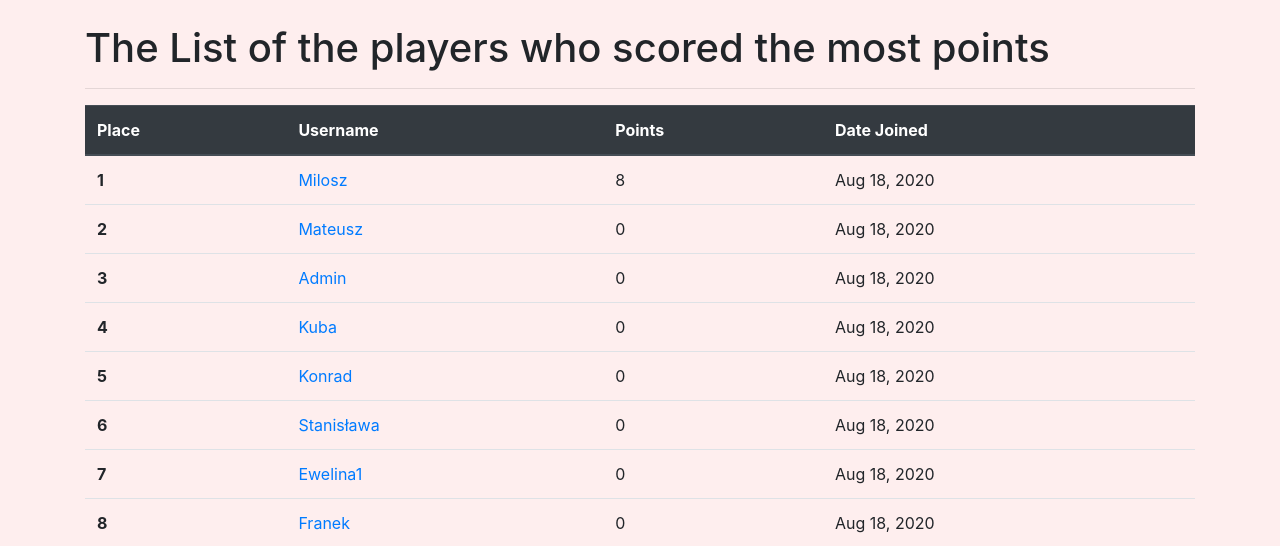
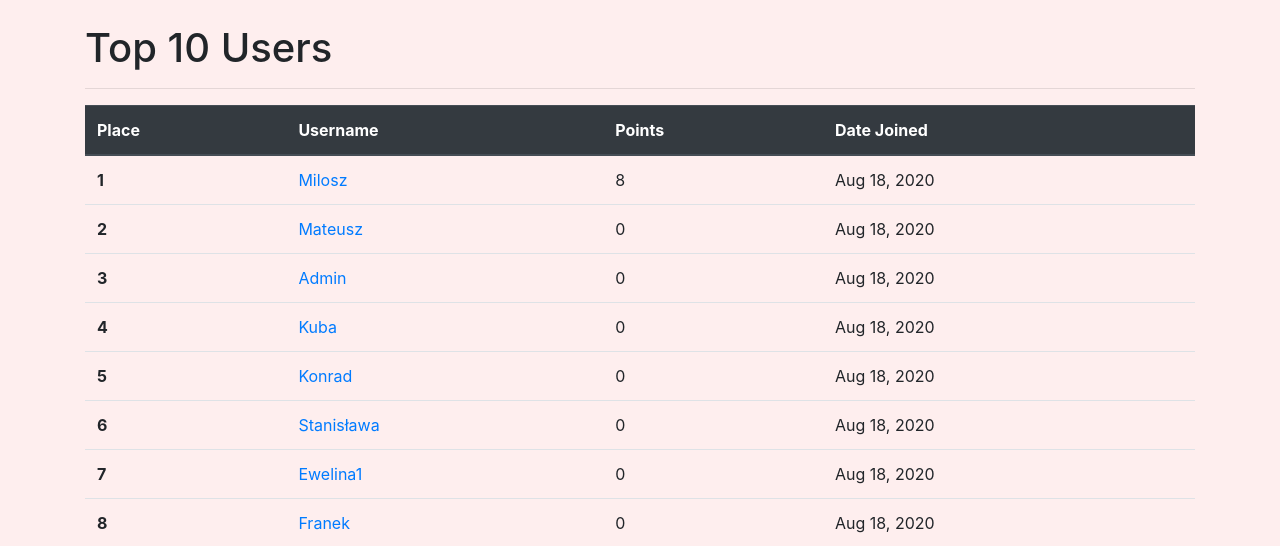
Before and after one commit to CodingForFuture/django_quiz, a Django app: page /accounts/best-players/ in a window 1280 px wide. Shown: the part 56-602 px from the top of the page. Run offline with Django 3.2, Linux system fonts and the light colour scheme; data comes from the database, SQL or seed files in the repository; both versions use the stored data as it was after the commit; some libraries are stand-ins or nearby versions.

Commit message:
requirements file

```diff
--- a/accounts/templates/accounts/profile_list.html
+++ b/accounts/templates/accounts/profile_list.html
@@ -6,7 +6,7 @@
 {% endblock title %}
 
 {% block content %}
-	<h1>The List of the players who scored the most points</h1>
+	<h1>Top 10 Users</h1>
 	<hr>
 	<table class="table">
 	<thead class="thead-dark">
--- a/accounts/views.py
+++ b/accounts/views.py
@@ -23,7 +23,7 @@ def register(request):
 
 class BestPlayersListView(ListView):
 	model = Profile
-	ordering = '-points'
+	queryset = Profile.objects.order_by('-points')[:10]
 
 
 def edit_profile(request):
```
Also changed, not shown: requirements.txt (added, +21 -0 lines), db.sqlite3.
